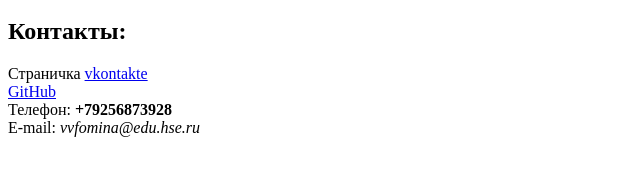
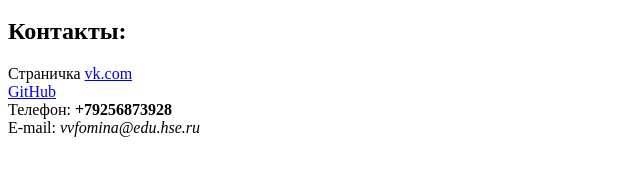
Before and after one commit to ValentinaVF/ValentinaVF.github.io, a plain HTML site: page index.html in a window 1280 px wide. Shown: the part 212-388 px from the top of the page, 0-640 px from the left. Drawn offline with Linux system fonts and the light colour scheme.

Commit message:
Update index.html

```diff
--- a/index.html
+++ b/index.html
@@ -9,7 +9,7 @@
 <left><img alt="Это я"width="15%"src="me.jpg"></left>
 <br/>
 <h2>Контакты:</h2>
-Страничка <a href=https://vk.com/id140388012>vkontakte</a>
+Страничка <a href=https://vk.com/id140388012>vk.com</a>
 <br/>
 <a href=https://github.com/ValentinaVF>GitHub</a>
 <br/>
```
